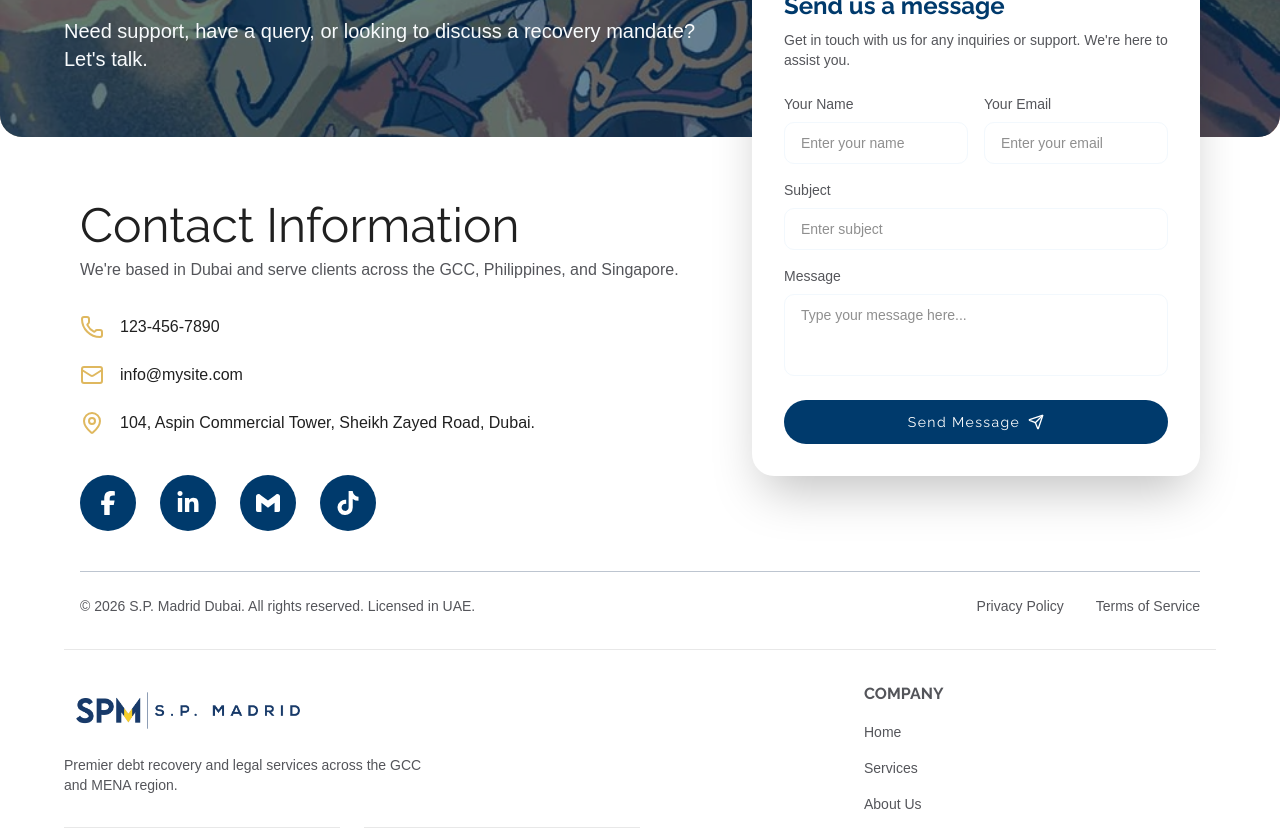
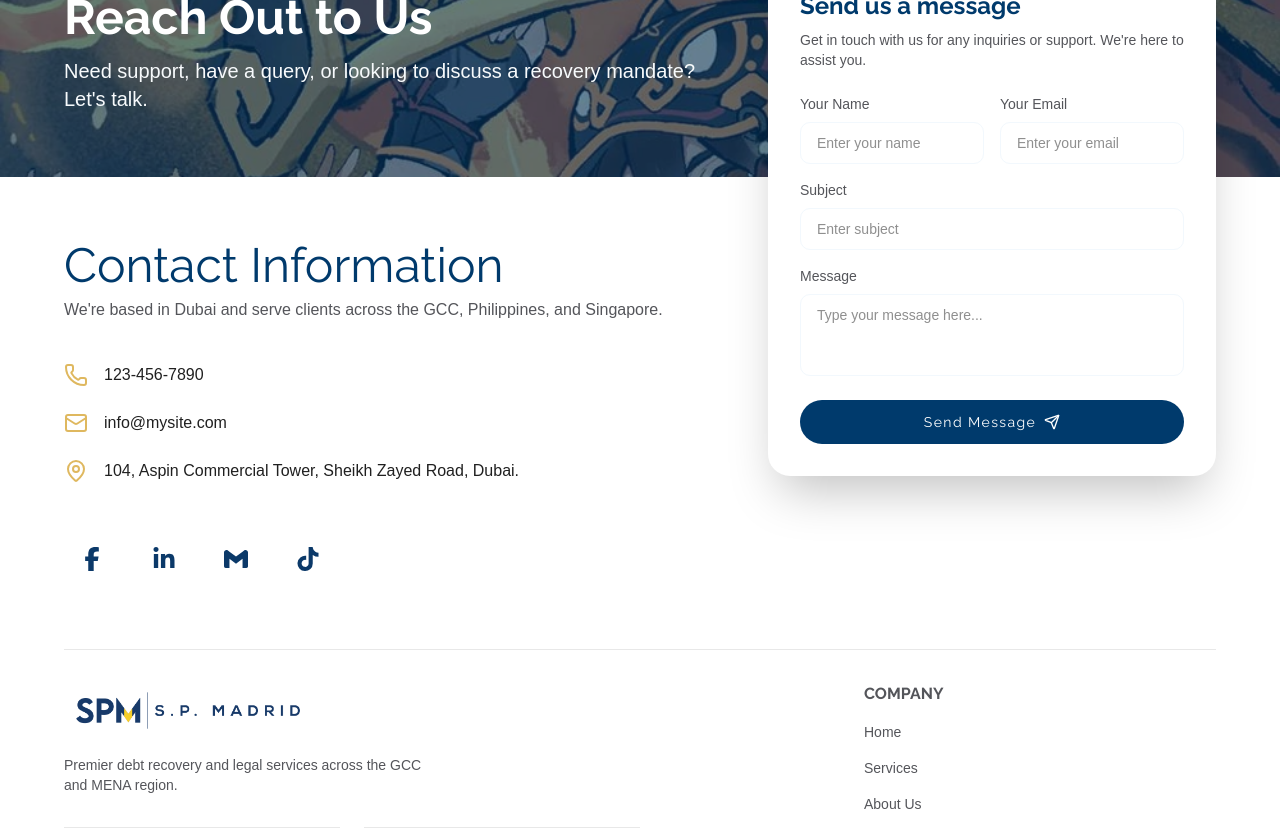
Before and after one commit to devskadi/dubai, a Next.js app: page / in a window 1280 px wide. Shown: the part 5120-5953 px from the top of the page. Built offline with nearby package versions, Linux system fonts and the light colour scheme; a web font is replaced by a local one.

Commit message:
Revised Contact Section

```diff
--- a/components/sections/contact.tsx
+++ b/components/sections/contact.tsx
@@ -36,11 +36,11 @@ export default function Contact() {
       className="relative flex flex-col h-screen"
     >
       <div className="relative">
-        <div className="relative overflow-hidden rounded-b-3xl">
+        <div className="relative overflow-hidden">
           <img
             src="/images/about_placeholder.webp"
             alt="Contact SPM Dubai"
-            className="h-[40vh] w-full object-cover"
+            className="h-[45vh] w-full object-cover"
           />
           <div className="absolute inset-0 bg-primary-800/60" />
 
@@ -59,9 +59,9 @@ export default function Contact() {
       </div>
 
       {/* Contact Information */}
-      <motion.div variants={item} className="flex flex-col gap-8 px-20 pt-16 max-w-[60vw]">
+      <motion.div variants={item} className="flex flex-col gap-10 px-16 pt-16 max-w-[60vw]">
         <div>
-          <h2 className="font-title text-5xl leading-none text-dark-900">
+          <h2 className="font-title text-5xl leading-none text-primary-800">
             Contact Information
           </h2>
           <p className="mt-2 font-text text-dark-800 text-base leading-relaxed">
@@ -89,13 +89,13 @@ export default function Contact() {
           </div>
         </div>
 
-        <div className="flex gap-6 pt-2">
+        <div className="flex gap-4 pt-2">
           {socials.map((social) => (
             <a
               key={social.label}
               href={social.href}
               aria-label={social.label}
-              className="flex h-14 w-14 items-center justify-center rounded-full bg-primary-800 text-light-100 transition-color"
+              className="flex h-14 w-14 items-center justify-center text-primary-700"
             >
               <social.icon className="h-6 w-6" />
             </a>
@@ -103,23 +103,8 @@ export default function Contact() {
         </div>
       </motion.div>
 
-      {/* Footer copyright */}
-      <div className="border-t border-dark-700 py-6 text-center font-text text-sm text-dark-700 mx-20 mt-10 flex justify-between">
-        <p className="font-text text-sm text-dark-800">
-          © 2026 S.P. Madrid Dubai. All rights reserved. Licensed in UAE.
-        </p>
-        <div className="flex gap-4">
-          <a href="/privacy-policy" className="text-dark-800 hover:underline">
-            Privacy Policy
-          </a>
-          <a href="/terms-of-service" className="ml-4 text-dark-800 hover:underline">
-            Terms of Service
-          </a>
-        </div>
-      </div>
-
       {/* FORM */}
-      <div className="pointer-events-none absolute inset-0 z-20 flex items-center justify-end px-20">
+      <div className="pointer-events-none absolute inset-0 z-20 flex items-center justify-end px-16">
         <motion.div
           variants={item}
           className="pointer-events-auto w-full max-w-[35vw] rounded-3xl bg-light-100 p-8 shadow-2xl"
```
